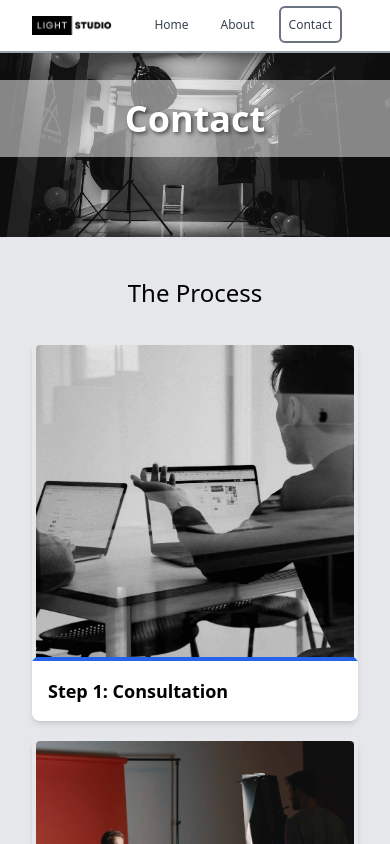
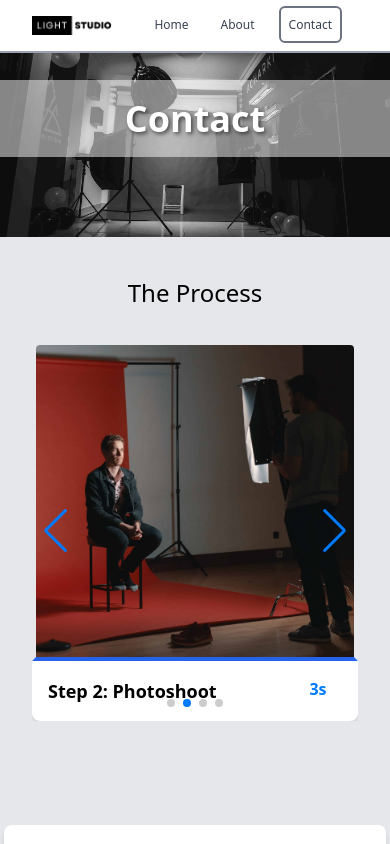
Before and after one commit to BachirMasroua/Photography_company_website, a Next.js app: page /contact in a window 390 px wide. Shown: the top 844 px of the page. Built offline with nearby package versions, Linux system fonts and the light colour scheme.

Commit message:
adding swiper

```diff
--- a/app/contact/page.js
+++ b/app/contact/page.js
@@ -1,6 +1,21 @@
+'use client'
+
+
 import Banner from "@/comps/Banner";
 import Contact from "@/comps/Contact";
 import GridComponent from "@/comps/GridComponent";
+
+import React, { useRef, useState } from 'react';
+// Import Swiper React components
+import { Swiper, SwiperSlide } from 'swiper/react';
+
+// Import Swiper styles
+import 'swiper/css';
+import 'swiper/css/pagination';
+import 'swiper/css/navigation';
+
+// import required modules
+import { Autoplay, Pagination, Navigation } from 'swiper/modules';
 
 
 export default function ContactPage() {
@@ -24,15 +39,50 @@ export default function ContactPage() {
     },
   ];
 
+
+
+  const progressCircle = useRef(null);
+  const progressContent = useRef(null);
+  const onAutoplayTimeLeft = (s, time, progress) => {
+    progressCircle.current.style.setProperty('--progress', 1 - progress);
+    progressContent.current.textContent = `${Math.ceil(time / 1000)}s`;
+  };
+
+
+
   return (
     <>
       <Banner text="Contact" text_color="white" image="/images/contact-banner.jpg" />
       <div className="my-10">
         <h1 className="lg:text-4xl text-2xl mb-4 text-center">The Process</h1>
-        <div className="grid grid-cols-1 sm:grid-cols-2 md:grid-cols-4 gap-4 m-8">
-          {processSteps.map((processStep, index) => (
-            <GridComponent key={index} image={processStep.image} text={processStep.text} _class={"border-b-blue-600 border-4"} />
-          ))}
+        <div className="m-8">
+          <Swiper
+          spaceBetween={30}
+          centeredSlides={true}
+          autoplay={{
+            delay: 2500,
+            disableOnInteraction: false,
+          }}
+          pagination={{
+            clickable: true,
+          }}
+          navigation={true}
+          modules={[Autoplay, Pagination, Navigation]}
+          onAutoplayTimeLeft={onAutoplayTimeLeft}
+          className="max-w-4xl"
+        >
+              {processSteps.map((processStep, index) => (
+                <SwiperSlide>
+                  <GridComponent key={index} image={processStep.image} text={processStep.text} _class={"border-b-blue-600 border-4"} />
+                </SwiperSlide>
+              ))}
+            <div className="autoplay-progress" slot="container-end">
+            <svg viewBox="0 0 48 48" ref={progressCircle}>
+              <circle cx="24" cy="24" r="20"></circle>
+            </svg>
+            <span ref={progressContent}></span>
+          </div>
+        </Swiper>
         </div>
       </div>
       <Contact />
--- a/app/globals.css
+++ b/app/globals.css
@@ -1,3 +1,34 @@
 @tailwind base;
 @tailwind components;
 @tailwind utilities;
+
+
+.autoplay-progress {
+  position: absolute;
+  right: 16px;
+  bottom: 8px;
+  z-index: 10;
+  width: 48px;
+  height: 48px;
+  display: flex;
+  align-items: center;
+  justify-content: center;
+  font-weight: bold;
+  color: var(--swiper-theme-color);
+}
+
+.autoplay-progress svg {
+  --progress: 0;
+  position: absolute;
+  left: 0;
+  top: 0px;
+  z-index: 10;
+  width: 100%;
+  height: 100%;
+  stroke-width: 4px;
+  stroke: var(--swiper-theme-color);
+  fill: none;
+  stroke-dashoffset: calc(125.6 * (1 - var(--progress)));
+  stroke-dasharray: 125.6;
+  transform: rotate(-90deg);
+}
--- a/app/page.js
+++ b/app/page.js
@@ -4,7 +4,21 @@ import About from '@/comps/About';
 import Banner from '@/comps/Banner';
 import Contact from '@/comps/Contact';
 import GridComponent from '@/comps/GridComponent';
+
+
 import { useState } from 'react';
+// Import Swiper React components
+import { Swiper, SwiperSlide } from 'swiper/react';
+
+// Import Swiper styles
+import 'swiper/css';
+import 'swiper/css/effect-coverflow';
+import 'swiper/css/pagination';
+
+// import required modules
+import { EffectCoverflow, Pagination } from 'swiper/modules';
+
+
 
 export default function Home() {
   const services = [
@@ -46,9 +60,7 @@ export default function Home() {
         </h1>
         <div className="grid grid-cols-1 sm:grid-cols-2 md:grid-cols-3 gap-4 m-8">
           {services.map((service, index) => (
-            <>
-            <GridComponent key={index} image={service.image} text={service.text} _class={'border-b-green-600 border-4'} _handleCheckboxChange={handleCheckboxChange} />
-            </>
+                <GridComponent key={index} image={service.image} text={service.text} _class={'border-b-green-600 border-4'} _handleCheckboxChange={handleCheckboxChange} />
           ))}
         </div>
       </div>
@@ -61,6 +73,7 @@ export default function Home() {
         </ul>
       </div>
       <Contact />
+
     </div>
   );
 }
--- a/comps/About.js
+++ b/comps/About.js
@@ -1,3 +1,18 @@
+'use client'
+
+// Import Swiper React components
+import { Swiper, SwiperSlide } from 'swiper/react';
+
+// Import Swiper styles
+import 'swiper/css';
+import 'swiper/css/effect-coverflow';
+import 'swiper/css/pagination';
+
+// import required modules
+import { EffectCoverflow, Pagination } from 'swiper/modules';
+
+
+
 const About = () => {
     return (
       <section className="flex flex-col items-center md:flex-row md:justify-around px-4 py-8 ">
@@ -17,11 +32,51 @@ const About = () => {
           minima modi id nobis? Omnis est facilis soluta recusandae impedit mollitia!
         </p>
       </div>
-      <img
-        className="md:w-1/2 md:max-w-md mb-4 md:mb-0 rounded-lg"
-        src="/images/about.jpg"
-        alt="About Us"
-      />
+      <Swiper
+        effect={'coverflow'}
+        grabCursor={true}
+        centeredSlides={true}
+        slidesPerView={'auto'}
+        coverflowEffect={{
+          rotate: 50,
+          stretch: 0,
+          depth: 100,
+          modifier: 1,
+          slideShadows: true,
+        }}
+        pagination={true}
+        modules={[EffectCoverflow, Pagination]}
+        className="max-w-md max-h-96"
+      >
+        <SwiperSlide>
+          <img src="https://swiperjs.com/demos/images/nature-1.jpg" />
+        </SwiperSlide>
+        <SwiperSlide>
+          <img src="https://swiperjs.com/demos/images/nature-2.jpg" />
+        </SwiperSlide>
+        <SwiperSlide>
+          <img src="https://swiperjs.com/demos/images/nature-3.jpg" />
+        </SwiperSlide>
+        <SwiperSlide>
+          <img src="https://swiperjs.com/demos/images/nature-4.jpg" />
+        </SwiperSlide>
+        <SwiperSlide>
+          <img src="https://swiperjs.com/demos/images/nature-5.jpg" />
+        </SwiperSlide>
+        <SwiperSlide>
+          <img src="https://swiperjs.com/demos/images/nature-6.jpg" />
+        </SwiperSlide>
+        <SwiperSlide>
+          <img src="https://swiperjs.com/demos/images/nature-7.jpg" />
+        </SwiperSlide>
+        <SwiperSlide>
+          <img src="https://swiperjs.com/demos/images/nature-8.jpg" />
+        </SwiperSlide>
+        <SwiperSlide>
+          <img src="https://swiperjs.com/demos/images/nature-9.jpg" />
+        </SwiperSlide>
+      </Swiper>
+
     </section>
      );
 }
--- a/package.json
+++ b/package.json
@@ -11,7 +11,8 @@
   "dependencies": {
     "next": "13.4.9",
     "react": "18.2.0",
-    "react-dom": "18.2.0"
+    "react-dom": "18.2.0",
+    "swiper": "^10.1.0"
   },
   "devDependencies": {
     "autoprefixer": "^10.4.14",
```
Also changed, not shown: 1 other file (tests, documents, lock files or other folders).
